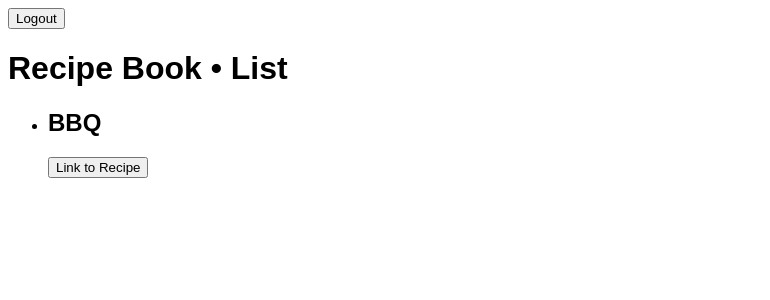
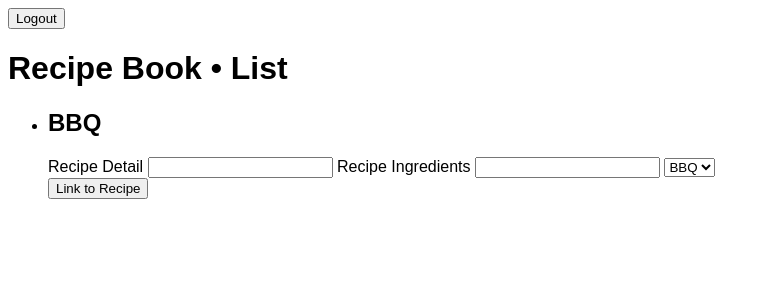
Before and after one commit to louis-uwie/CSCI40_Lab1, a Django app: page /recipes/list/ in a window 1280 px wide. Shown: the top 300 px of the page, without its empty margins (0-770 px from the left). Run offline with Django 4.2, Linux system fonts and the light colour scheme; a user stored in the database is signed in; data comes from the database, SQL or seed files in the repository; both versions use the stored data as it was after the commit.

Commit message:
Added forms and Updated project files
recipeList.html
> added a form to take in recipe
TODO: Fix it accordingly

views.py
> readability

settings.py
> added MEDIA ROOT and fixed STATIC URL

urls.py
> Added static address to url

created forms.py
> blank
TODO: Fix configuration for forms.py

```diff
--- a/recipebook/ledger/templates/recipeList.html
+++ b/recipebook/ledger/templates/recipeList.html
@@ -13,6 +13,7 @@
 
     </style>
 </head>
+
 <body>
     <h1>Recipe Book • List</h1>
     <ul>
@@ -26,6 +27,26 @@
                 {% endfor %}
             </ul>
 
+            <form action="/" method = "post">
+                {% csrf_token %}
+                <label for = "recipe_detail">
+                    <span> Recipe Detail </span>
+                    <input type="text" id="recipe_detail" name="recipe_detail">
+                </label>
+
+                <label for = "recipe_ingredient">
+                    <span> Recipe Ingredients </span>
+                    <input type = "text" id = "recipe_ingredient" name = "recipe_ingredient">
+                </label>
+
+                <select id = "Recipe" name = "Recipe">
+                    {% for recipe in recipes.all %}
+                        <option value = "{{ recipe.pk }}"> {{ recipe.name }} </option>
+                    {% endfor %}
+                </select>
+
+            </form>
+
             <form action="{% url 'recipe_detail' pk=recipe.pk %}" method="get">
                 <button type="submit">Link to Recipe</button>
             </form>
--- a/recipebook/ledger/views.py
+++ b/recipebook/ledger/views.py
@@ -8,8 +8,10 @@ from django.contrib.auth.mixins import LoginRequiredMixin
 
 from .models import Recipe
 
+
 def password_reset_confirm():
     pass
+
 
 def login_view(request):
     if request.method == 'POST':
@@ -37,8 +39,8 @@ def logout_view(request):
 
 class RecipeListView(LoginRequiredMixin, ListView):
 
+    model = Recipe
     template_name = 'recipeList.html'
-    model = Recipe
     context_object_name = 'recipes'
 
 
--- a/recipebook/recipebook/settings.py
+++ b/recipebook/recipebook/settings.py
@@ -122,7 +122,9 @@ USE_TZ = True
 # https://docs.djangoproject.com/en/4.2/howto/static-files/
 
 
-STATIC_URL = 'recipe_images/'
+STATIC_URL = 'static/'
+
+MEDIA_ROOT = 'recipe_images/'
 
 
 
--- a/recipebook/recipebook/urls.py
+++ b/recipebook/recipebook/urls.py
@@ -16,9 +16,15 @@ Including another URLconf
 """
 from django.contrib import admin
 from django.urls import path, include
+from django.conf import settings
+from django.conf.urls.static import static
 
 urlpatterns = [
+
     path('admin/', admin.site.urls),
     path('accounts/', include('django.contrib.auth.urls')),
     path('', include('ledger.urls')),
-]
+
+    ]
+
+urlpatterns += static(settings.MEDIA_URL, document_root=settings.MEDIA_ROOT)
```
Also changed, not shown: recipebook/ledger/forms.py (added, +9 -0 lines), recipebook/db.sqlite3.
